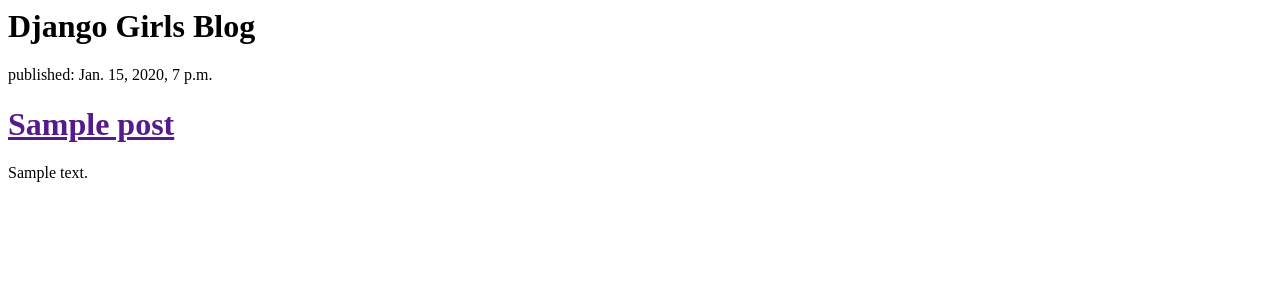
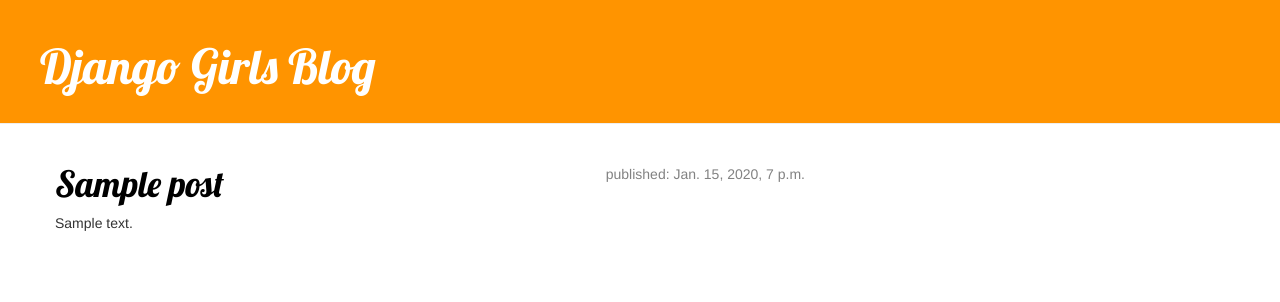
Before and after one commit to jl3014/first-blog, a Django app: template blog/templates/blog/post_list.html in a window 1280 px wide. Shown: the top 302 px of the page. Run offline with Django 3.2, Linux system fonts and the light colour scheme; the template is opened without the code that fills it: values that come from a table or form of the project are taken from there, others are empty; tables that the repository leaves empty hold one stand-in row (values such as "Sample post"); some libraries are stand-ins or nearby versions.

Commit message:
static css updated

```diff
--- /dev/null
+++ b/blog/static/css/blog.css
@@ -0,0 +1,49 @@
+
+
+.page-header {
+    background-color: #ff9400;
+    margin-top: 0;
+    padding: 20px 20px 20px 40px;
+}
+
+.page-header h1, .page-header h1 a, .page-header h1 a:visited, .page-header h1 a:active {
+    color: #ffffff;
+    font-size: 36pt;
+    text-decoration: none;
+}
+
+.content {
+    margin-left: 40px;
+}
+
+h1, h2, h3, h4 {
+    font-family: 'Lobster', cursive;
+}
+
+.date {
+    float: right;
+    color: #828282;
+}
+
+.save {
+    float: right;
+}
+
+.post-form textarea, .post-form input {
+    width: 100%;
+}
+
+.top-menu, .top-menu:hover, .top-menu:visited {
+    color: #ffffff;
+    float: right;
+    font-size: 26pt;
+    margin-right: 20px;
+}
+
+.post {
+    margin-bottom: 70px;
+}
+
+.post h1 a, .post h1 a:visited {
+    color: #000000;
+}
--- a/blog/templates/blog/post_list.html
+++ b/blog/templates/blog/post_list.html
@@ -1,17 +1,32 @@
+{% load staticfiles %}
 <html>
 	<head>
+		<link rel="stylesheet" href="//maxcdn.bootstrapcdn.com/bootstrap/3.2.0/css/bootstrap.min.css">
+		<link rel="stylesheet" href="//maxcdn.bootstrapcdn.com/bootstrap/3.2.0/css/bootstrap-theme.min.css">
+		<link rel="stylesheet" href="{% static 'css/blog.css'%}">
+		<link href="http://fonts.googleapis.com/css?family=Lobster&subset=latin,latin-ext" rel="stylesheet" type="text/css">
 		<title>Jiyeon's blog</title>
 	</head>
 	<body>
-		<div>
-			<h1> Django Girls Blog </h1>
+		<div class="page-header">
+			<h1><a href="/"> Django Girls Blog </h1>
 		</div>
 
 			{%for post in posts %}
-				<div>
-					<p> published: {{ post.published_date }}</p>
-					<h1><a href="">{{ post.title }}</a></h1>
-					<p>{{ post.text|linebreaks }}</p>
+				<div class="content container">
+				    <div class="row">
+				        <div class="col-md-8">
+				            {% for post in posts %}
+				                <div class="post">
+				                    <div class="date">
+				                        <p>published: {{ post.published_date }}</p>
+				                    </div>
+				                    <h1><a href="">{{ post.title }}</a></h1>
+				                    <p>{{ post.text|linebreaks }}</p>
+				                </div>
+				            {% endfor %}
+				        </div>
+				    </div>
 				</div>
 			{% endfor %}
 
```
